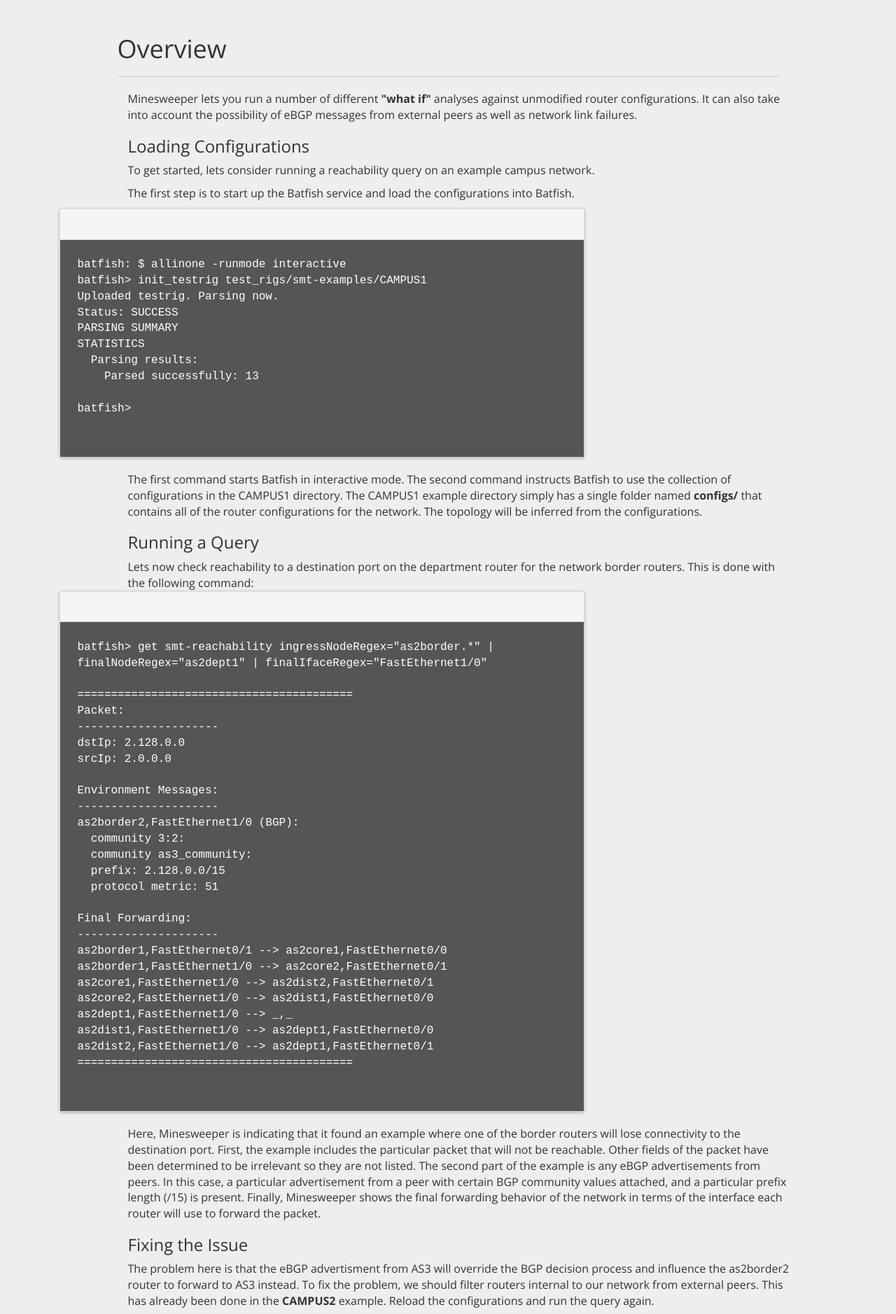
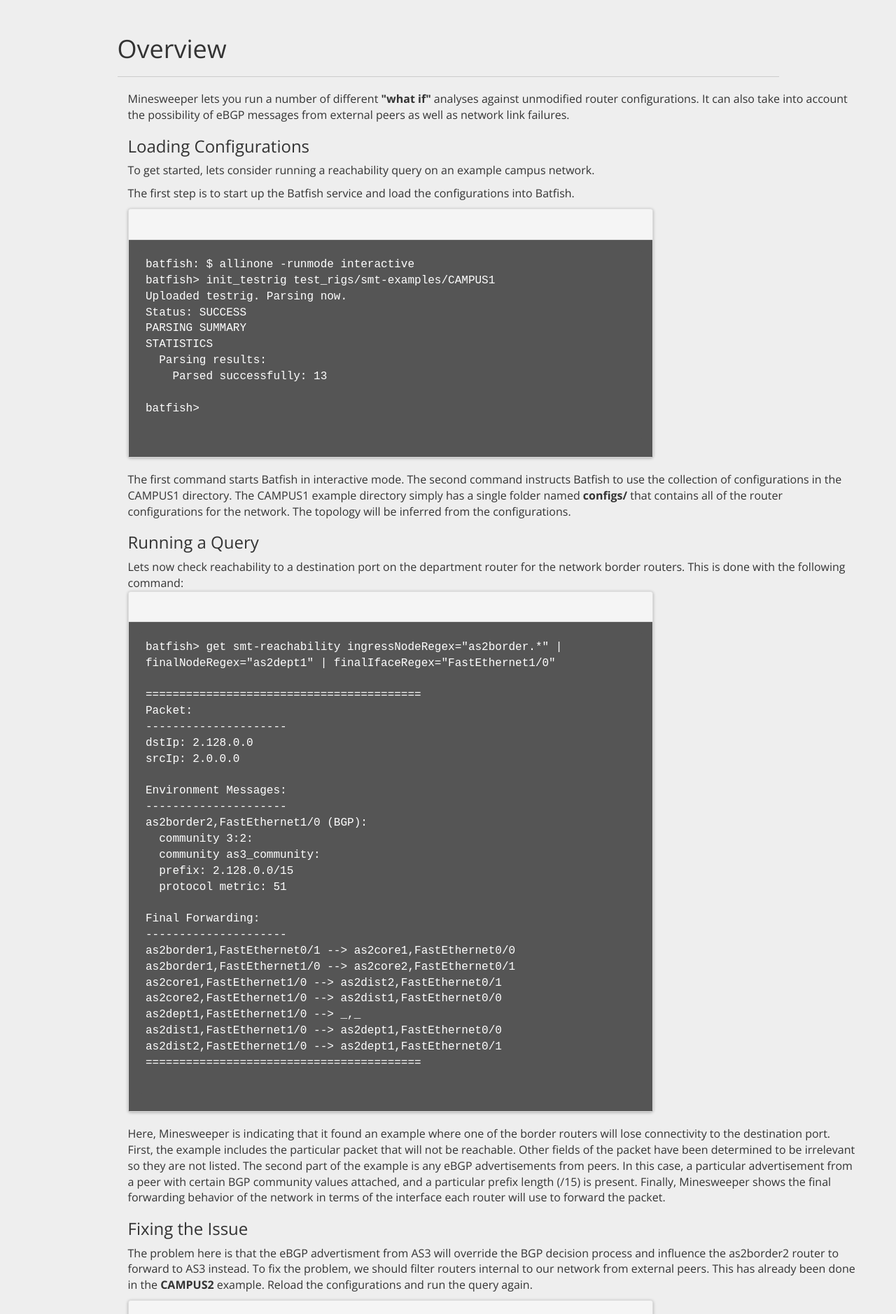
Before and after one commit to batfish/minesweeper, a plain HTML site: page index.html in a window 1280 px wide. Shown: the part 960-2838 px from the top of the page at 70% size. Drawn offline with nearby package versions, Linux system fonts and the light colour scheme.

Commit message:
update site

```diff
--- a/index.html
+++ b/index.html
@@ -137,7 +137,7 @@ batfish: $ batfish_build_all
       </div>
       <div class="container">
         <div class="row">
-          <div class="col-lg-10 col-lg-offset-1">
+          <div class="col-lg-11 col-lg-offset-1">
             <p>Minesweeper lets you run a number of different <b>"what if"</b> analyses against unmodified router configurations.
             It can also take into account the possibility of eBGP messages from external peers as well as network link failures.</p>
 
@@ -168,7 +168,7 @@ batfish>
             </div>
           </div>
 
-          <div class="col-lg-10 col-lg-offset-1">
+          <div class="col-lg-11 col-lg-offset-1">
             <p>The first command starts Batfish in interactive mode. The second command instructs Batfish to use the collection of
               configurations in the CAMPUS1 directory. The CAMPUS1 example directory simply has a single folder named <b>configs/</b>
               that contains all of the router configurations for the network. The topology will be inferred from the configurations.</p>
@@ -217,7 +217,7 @@ as2dist2,FastEthernet1/0 --> as2dept1,FastEthernet0/1
             </div>
           </div>
 
-          <div class="col-lg-10 col-lg-offset-1">
+          <div class="col-lg-11 col-lg-offset-1">
             <p>Here, Minesweeper is indicating that it found an example where one of the border routers will lose connectivity
               to the destination port. First, the example includes the particular packet that will not be reachable. Other fields of the
               packet have been determined to be irrelevant so they are not listed. The second part of the example is any
@@ -258,7 +258,7 @@ batfish>
             </div>
           </div>
 
-          <div class="col-lg-10 col-lg-offset-1">
+          <div class="col-lg-11 col-lg-offset-1">
             <h3>Considering Failures</h3>
             <p>We can also check that reachability will continue to hold after any <i>k</i> link
             failures occur. To do so, we just add an argument specifying the number of failures to consider.
```
